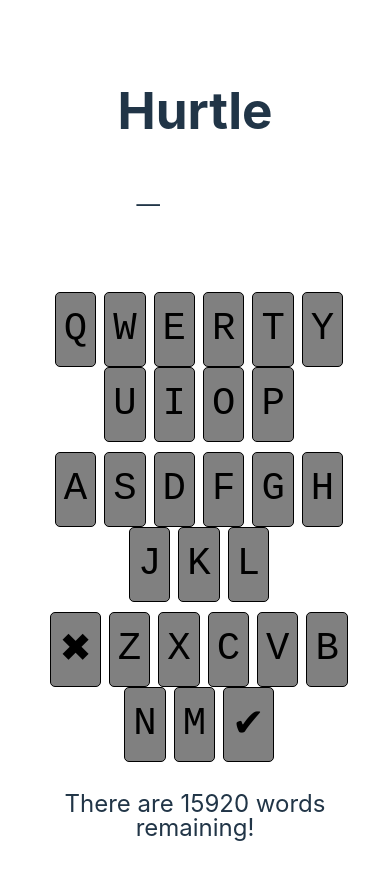
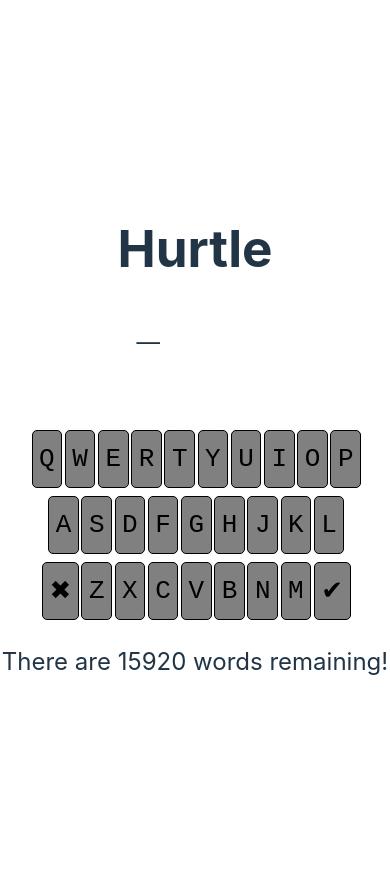
Before and after one commit to GrandAdmiralGergar/hurtle, a React (Vite) app: page / in a window 390 px wide. After the commit the page ends 844 px from the top, so only its background shows below. Built offline with nearby package versions, Linux system fonts and the light colour scheme.

Commit message:
Fixing sizing of keyboard so that it won't look as terrible on mobile

```diff
--- a/src/App.css
+++ b/src/App.css
@@ -1,7 +1,6 @@
 #root {
-  max-width: 1280px;
+  max-width: 500px;
   margin: 0 auto;
-  padding: 2rem;
   text-align: center;
   line-height: 1;
 }
@@ -61,29 +60,31 @@
 
 .keyboard {
   margin-top: 80px;
-  font-size: 3em;
+  font-size: 2em;
   font-family: monospace;
 }
 .keyboard div {
-  margin-top: 10px;
+  margin: 0 auto 8px;
+  width: fit-content;
+  overflow:visible
 }
 .keyboard span {
   border: black;
   border-style: solid;
   border-width: 1px;
   border-radius: 3px;
-  margin-left: 2px;
+  margin-left: 0.1em;
 }
 
 .keyboard button {
-  padding: 8px;
-  margin-left: 8px;
+  padding: 0.25em;
   border: black;
   border-style: solid;
   border-width: 1px;
   border-radius: 5px;
-  height: 75px;
   vertical-align: middle;
+  margin-left: 0.1em;
+  height: 58px;
 }
 
 .note {
```
